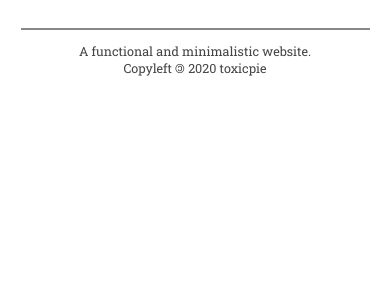
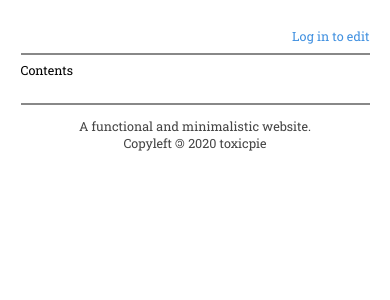
Before and after one commit to ToxicPie/bruhnctu, a Flask app: template templates/flatpage.html in a window 390 px wide. Shown: the top 300 px of the page. Run offline with Flask 2, Linux system fonts and the light colour scheme; the template is opened without the code that fills it, so the values that code supplies are empty; some libraries are stand-ins or nearby versions.

Commit message:
added responsive css for menu

```diff
--- a/static/css/style.css
+++ b/static/css/style.css
@@ -25,28 +25,45 @@ body {
 
 @media (max-width: 960px) {
     .navbar {
-        display: none !important;
+        font-size: .9em;
+        margin-bottom: 2em;
+    }
+    .navbar .menu-item {
+        display: none;
+    }
+    #edit {
+        display: block;
+        text-align: right;
+        width: 100%;
+    }
+    .navbar a {
+        width: fit-content;
     }
 }
+@media (min-width: 960px) {
     .navbar {
         font-size: .9em;
         position: fixed;
+        top: 0;
         left: 0;
         display: flex;
         flex-direction: column;
         width: calc(25% - 50px - 4em);
-    height: calc(100% - 20px - 5em);
-    margin: 2em 2em 3em 2em;
-    overflow: auto;
-}
-.navbar a {
-    display: block;
-    width: 100%;
-    margin: .25em 0 0 0;
+        height: calc(100% - 10px - 4em);
+        margin: 2em;
+        overflow-y: auto;
     }
     #toc-container {
         overflow: auto;
         max-height: calc(100% - 10px - 4em);
+    }
+    .navbar a {
+        width: 100%;
+    }
+}
+.navbar a {
+    display: block;
+    margin: .25em 0 0 0;
 }
 .navbar hr {
     margin: .75em 0 .25em 0;
--- a/templates/flatpage.html
+++ b/templates/flatpage.html
@@ -26,7 +26,7 @@
 {% block h1 %}{{ page['title'] }}{% endblock %}
 
 {% block nav %}
-    {% include('include/navbar.html') %}
+    {# {% include('include/navbar.html') %} #}
 {% endblock %}
 
 {% block toc %}
@@ -34,5 +34,6 @@
 {% endblock %}
 
 {% block body %}
+    {% include('include/navbar.html') %}
     {{ page }}
 {% endblock %}
--- a/templates/include/navbar.html
+++ b/templates/include/navbar.html
@@ -1,10 +1,9 @@
 <div class="navbar">
-    <p>Menu - bruhmd</p>
-    <a class="menu-item" href="/">Home</a>
+    <a class="menu-item" href="/">Home - bruhmd</a>
     {% if current_user.is_authenticated %}
-        <a class="menu-item">Edit this page</a>
+        <a id="edit" class="menu-item">Edit this page</a>
     {% else %}
-        <a class="menu-item" href="{{ url_for('auth.login_get', next=request.full_path) }}">Log in to edit</a>
+        <a id="edit" class="menu-item" href="{{ url_for('auth.login_get', next=request.full_path) }}">Log in to edit</a>
     {% endif %}
     <a class="menu-item" href="#">Back to top</a>
     <hr>
```
Also changed, not shown: other parts of static/css/style.css (+1 -0 lines). Lines whose indentation alone changed are shown as unchanged.
